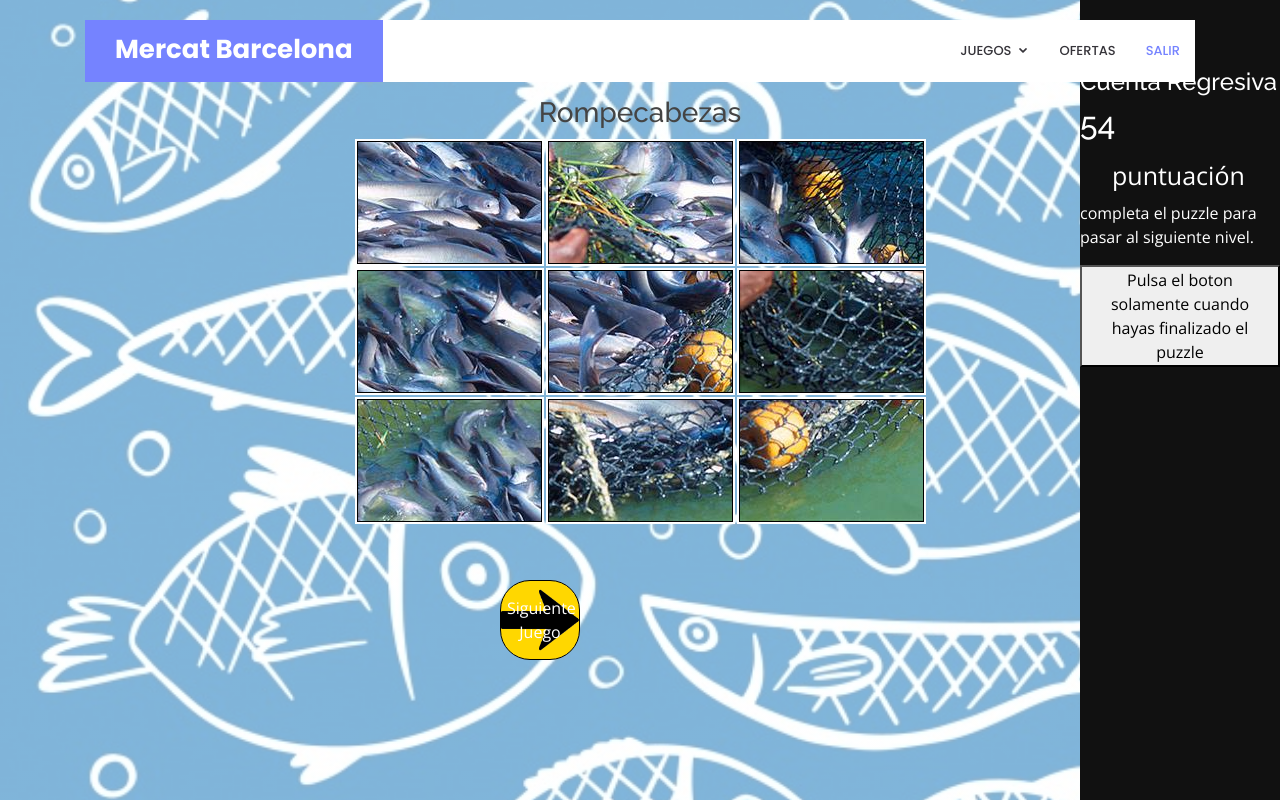
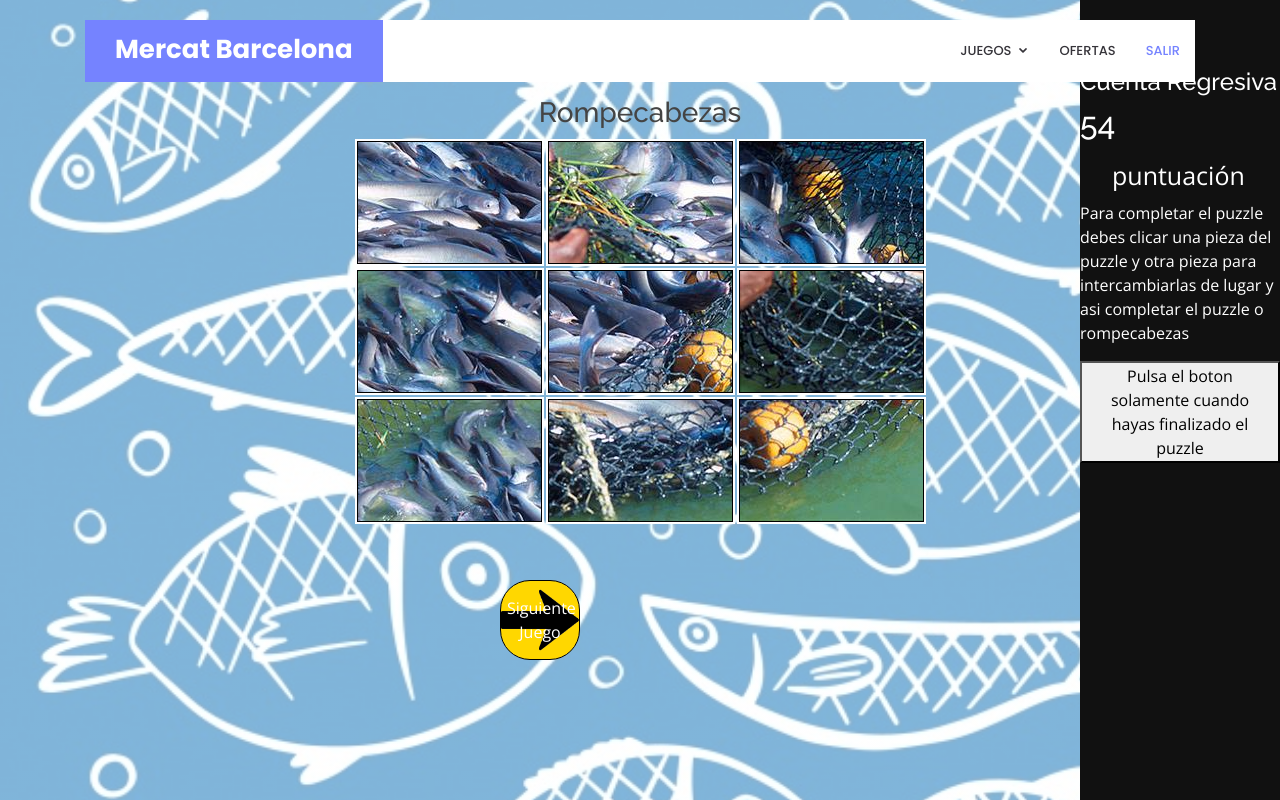
Before and after one commit to aplazuelob99/projecte2.github.io, a PHP site: page /Juegos/rompecabezas.php in a window 1280 px wide. Run offline with PHP 8.4, Linux system fonts and the light colour scheme.

Commit message:
juego rompecabezas terminado

```diff
--- a/Juegos/rompecabezas.php
+++ b/Juegos/rompecabezas.php
@@ -62,8 +62,8 @@
             <h2><span id="countdown"></span></h2>
              <a href="#">puntuación</a>
             <div class="parrafo">
-              <p>completa el puzzle para pasar al
-                  siguiente nivel.
+              <p>Para completar el puzzle debes clicar una pieza del puzzle y otra pieza para intercambiarlas de lugar y asi
+              completar el puzzle o rompecabezas
               </p>
             </div>
 
```
Also changed, not shown: 1 other file.
